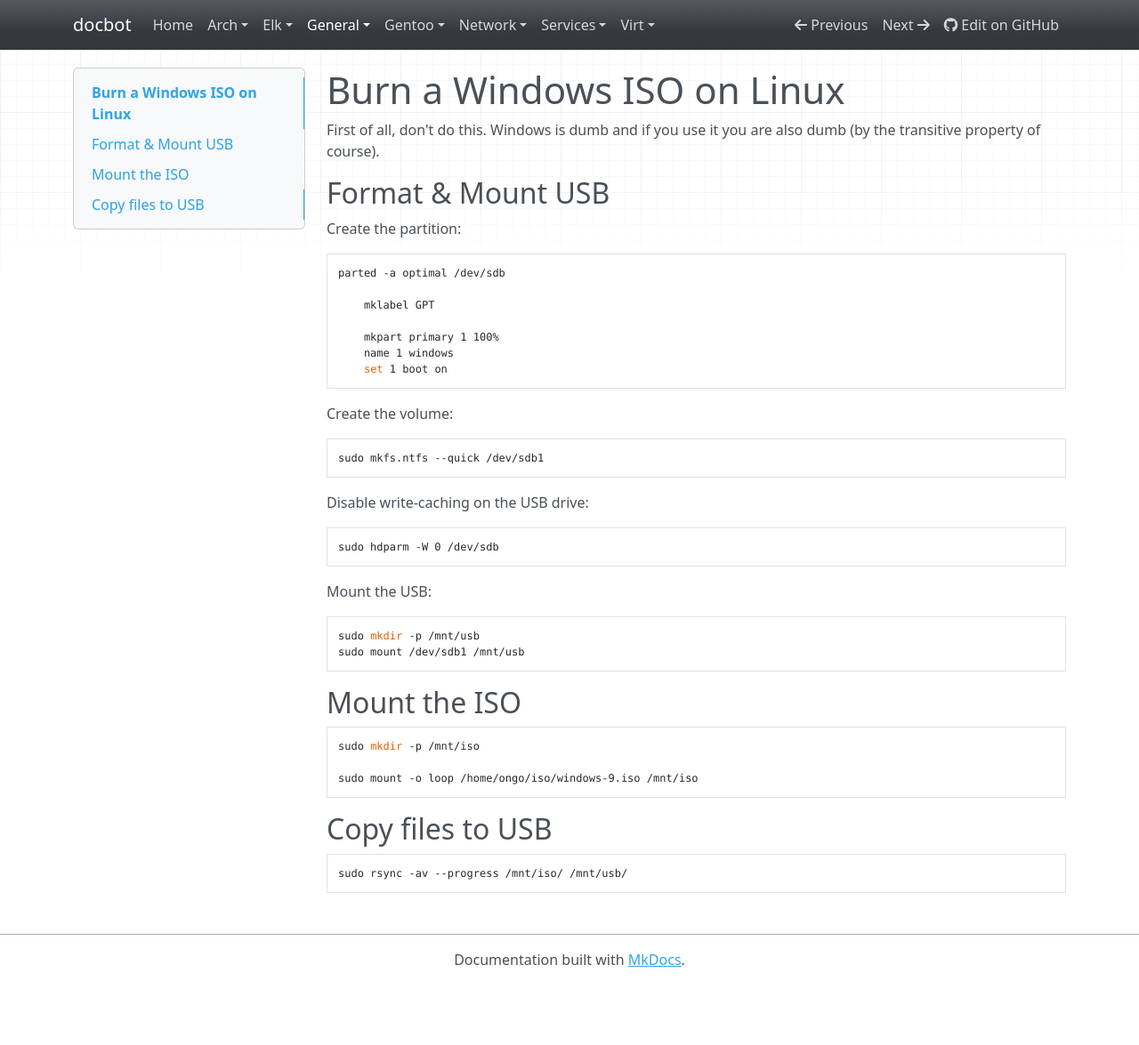
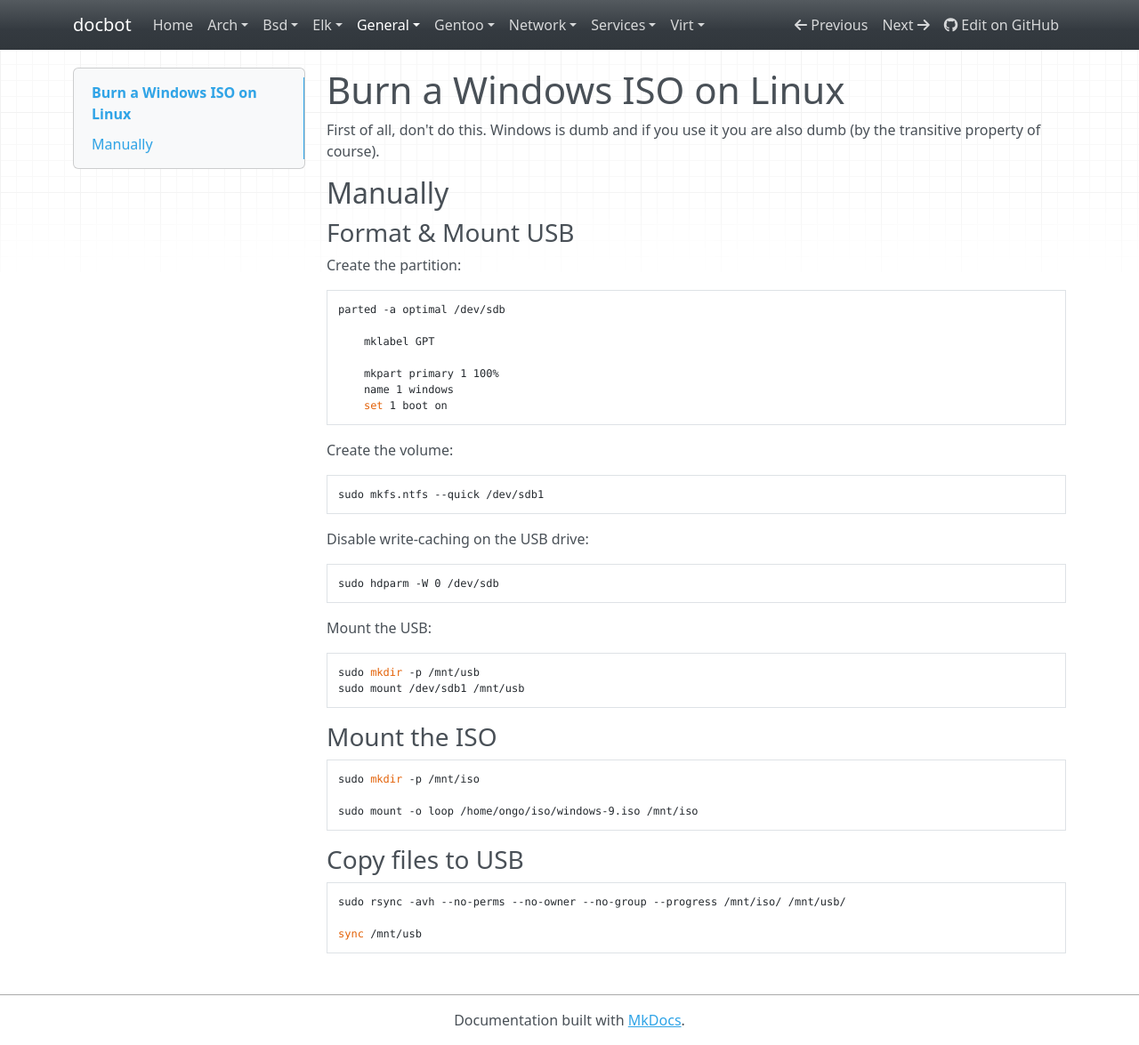
Before and after one commit to noahbailey/docbot, an MkDocs documentation site: the page built from docs/general/windows-bootdisk.md, in a window 1280 px wide and 1175 px high. Shown: the whole window at 89% size. Built offline with MkDocs 1.6.1, drawn with Linux system fonts in a browser that asks for light colours; nearby versions of some CDN libraries.

```diff
--- a/docs/general/windows-bootdisk.md
+++ b/docs/general/windows-bootdisk.md
@@ -2,7 +2,9 @@
 
 First of all, don't do this. Windows is dumb and if you use it you are also dumb (by the transitive property of course).
 
-## Format & Mount USB
+## Manually
+
+### Format & Mount USB
 
 Create the partition:
 
@@ -27,12 +29,14 @@ Mount the USB:
     sudo mkdir -p /mnt/usb
     sudo mount /dev/sdb1 /mnt/usb
 
-## Mount the ISO
+### Mount the ISO
 
     sudo mkdir -p /mnt/iso
 
     sudo mount -o loop /home/ongo/iso/windows-9.iso /mnt/iso
 
-## Copy files to USB
+### Copy files to USB
 
-    sudo rsync -av --progress /mnt/iso/ /mnt/usb/
+    sudo rsync -avh --no-perms --no-owner --no-group --progress /mnt/iso/ /mnt/usb/
+
+    sync /mnt/usb
```
Also changed, not shown: docs/arch/pipewire.md (added, +34 -0 lines), docs/bsd/openbsd.md (added, +18 -0 lines).
